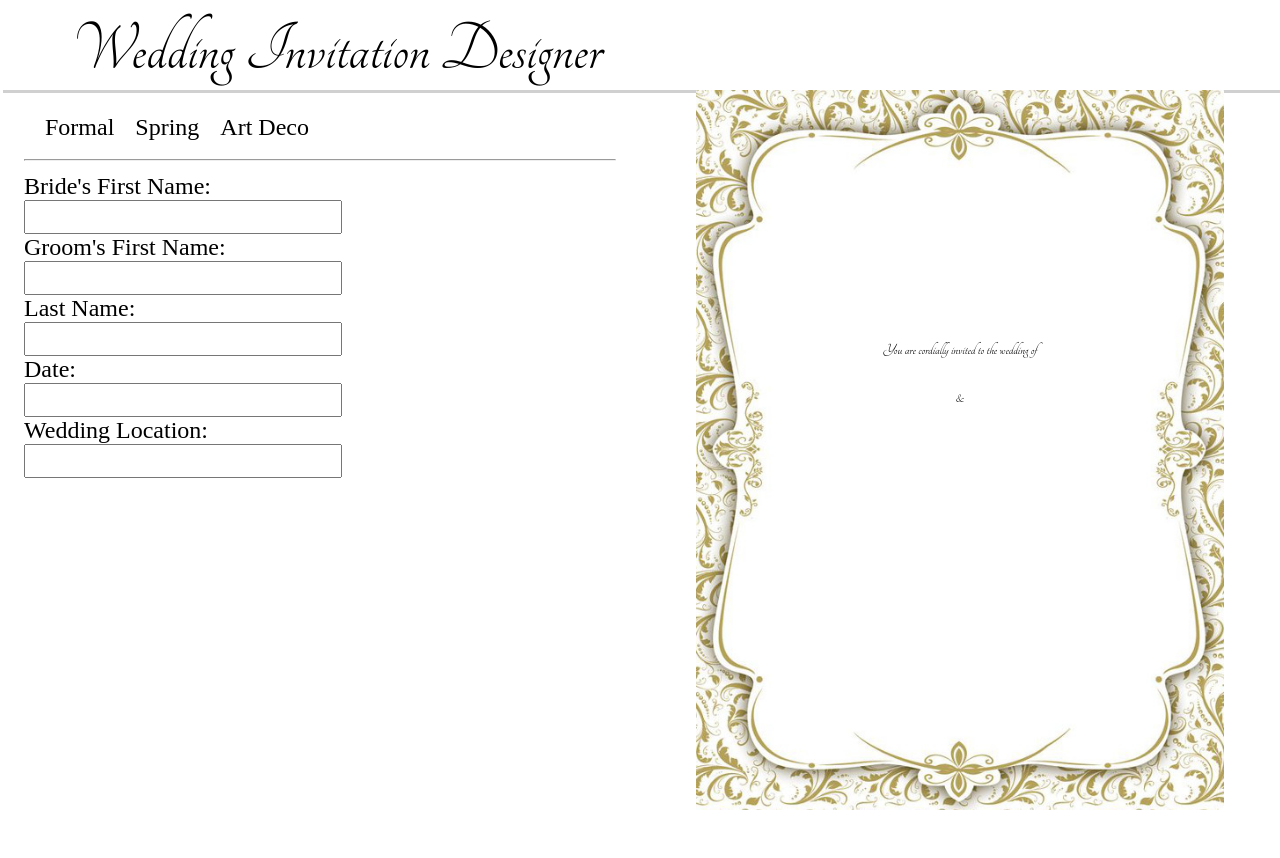
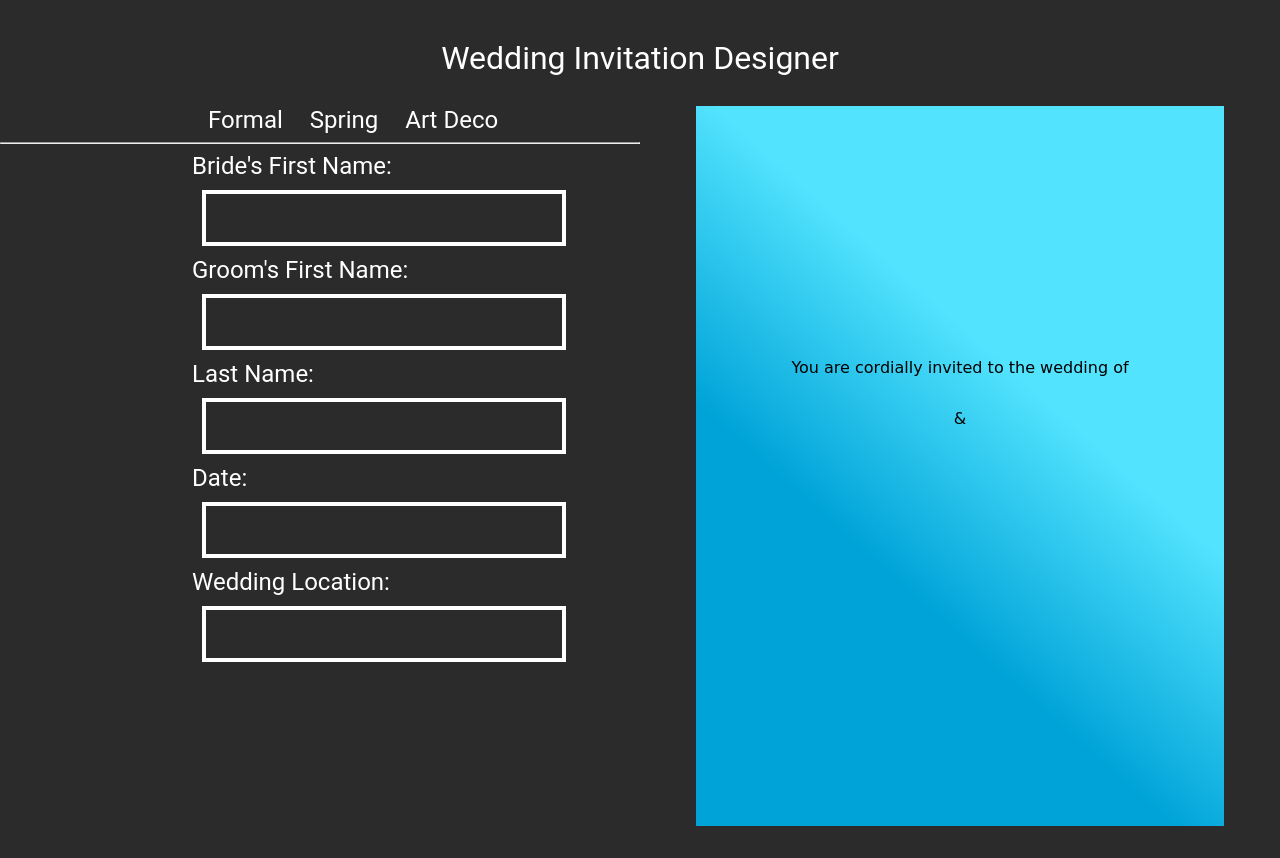
Before and after one commit to learn-co-curriculum/wedding-invitation-demo-html-js, a PHP site: page / in a window 1280 px wide. After the commit the page ends 826 px from the top, so only its background shows below. Run offline with PHP 8.4, Linux system fonts and the light colour scheme; some web fonts are replaced.

Commit message:
replace files with Caseys rework of app

```diff
--- a/index.html
+++ b/index.html
@@ -11,7 +11,6 @@
 <body>
   <header>
     Wedding Invitation Designer
-
   </header>
   <div class="main">
     <section id="form">
@@ -62,8 +61,6 @@
       </div>
     </section>
   </div>
-  <footer>
-  </footer>
   <script src='./js/index.js'>
   </script>
 </body>
--- a/styles/index.css
+++ b/styles/index.css
@@ -1,19 +1,26 @@
 body {
   text-align: center;
-  padding: 0;
+  padding: 0px;
   margin: 0;
   height: 90vh;
-  width: 100vw;
+  background-color: #2b2b2b;
 }
 
 header {
-  font-size: 450%;
+  font-size: 200%;
   height: 90px;
   line-height: 100px;
-  text-align: left;
+  text-align: center;
+  color:white;
   padding-left: 1em;
-  font-family: "Tangerine", cursive;
-  box-shadow: 3px 3px rgba(100, 100, 100, 0.3);
+  padding: .25em;
+  font-family: roboto;
+}
+
+label{
+color: white;
+font-family: roboto;
+font-size: 1em;
 }
 
 .main {
@@ -23,27 +30,70 @@
 }
 
 .style {
-  text-align: center;
-  clear: both;
-  display: inline-block;
+  margin: 0 -5px;
+/*   text-align: center; */
+/*   clear: both;
+  display: inline-block; */
 }
 .style input {
-  opacity: 0;
-  float: left;
-}
-.style label {
-  float: left;
+opacity: 0;
+  float: center;
 }
 
-#form {
+form {
   text-align: left;
   font-size: 150%;
-  height: 100%;
-  padding: 1em;
+/*   height: 100%; */
+  padding: 0 0 0 30%;
 }
 
 .textInput {
   font-size: 100%;
+  background-color: #2b2b2b;
+  border: 4px solid white;
+  padding: 10px;
+  margin: 10px;
+  font-family: roboto;
+  color: white;
+  outline:none;
+}
+
+.textInput:hover {
+  border: 4px solid #32cefe;
+  outline: none;
+}
+
+.textInput:active {
+  border: 4px solid #32cefe;
+  outline: none;
+}
+
+.textInput:focus {
+  border: 4px solid #32cefe;
+  outline: none;
+}
+
+#top{
+  font-family: roboto;
+  text-decoration: underline;
+}
+
+#top:hover{
+  font-family: roboto;
+  text-decoration: underline;
+  color: #32cefe;
+}
+
+#top:active{
+  font-family: roboto;
+  text-decoration: underline;
+  color: #32cefe;
+}
+
+#top:focus{
+  font-family: roboto;
+  text-decoration: underline;
+  color: #32cefe;
 }
 
 .invitation {
@@ -82,7 +132,7 @@
 .formal {
   background: url("../images/floral-background2.jpg") no-repeat center;
   background-size: contain;
-  font-family: "Tangerine", cursive;
+  font-family: "Futura", cursive;
 }
 
 .spring {
```
Also changed, not shown: images/artdeco.jpg, images/floral-background.png (deleted), images/floral-background1.jpg, images/floral-background2.jpg, 3 other files.
